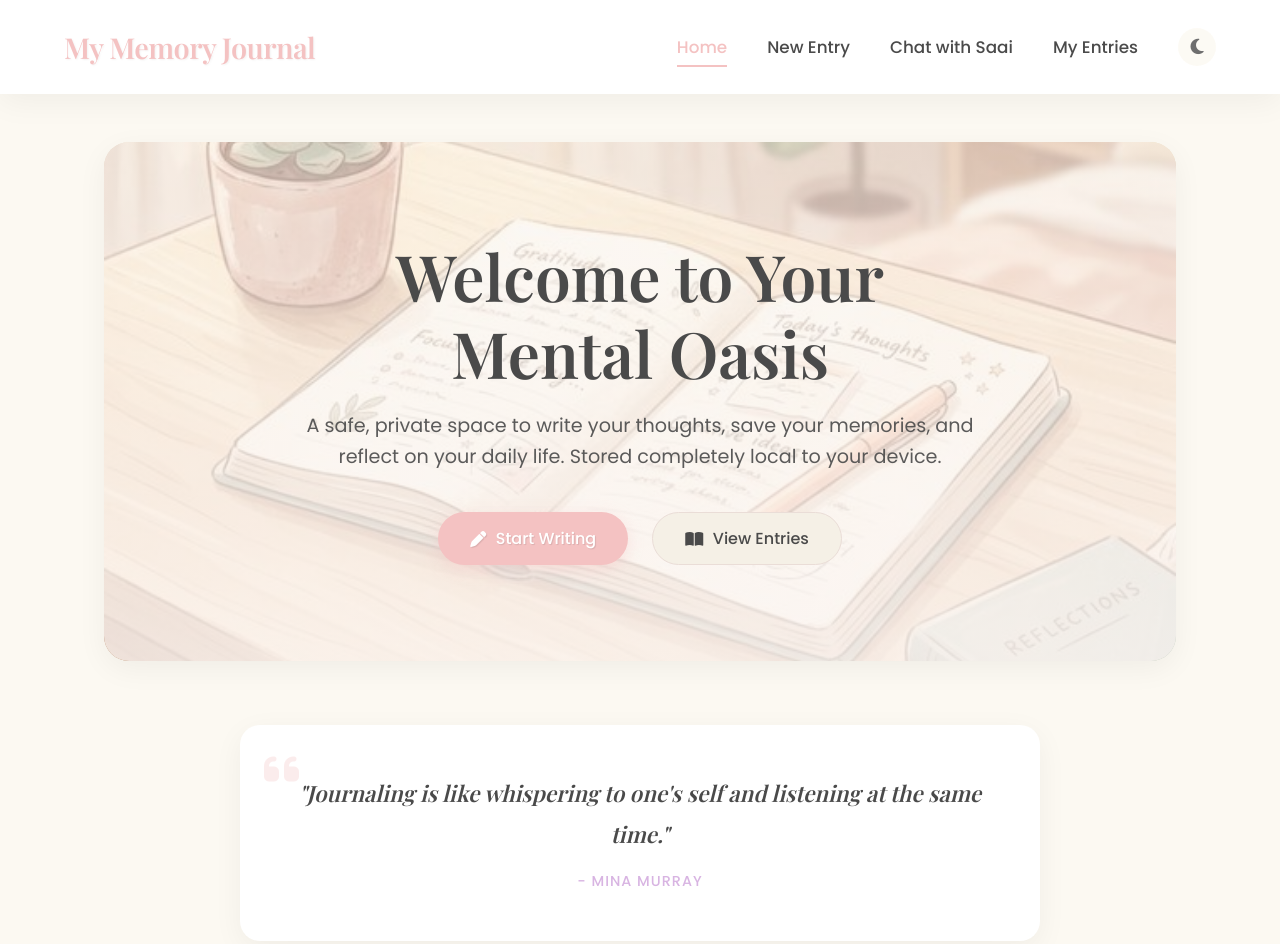
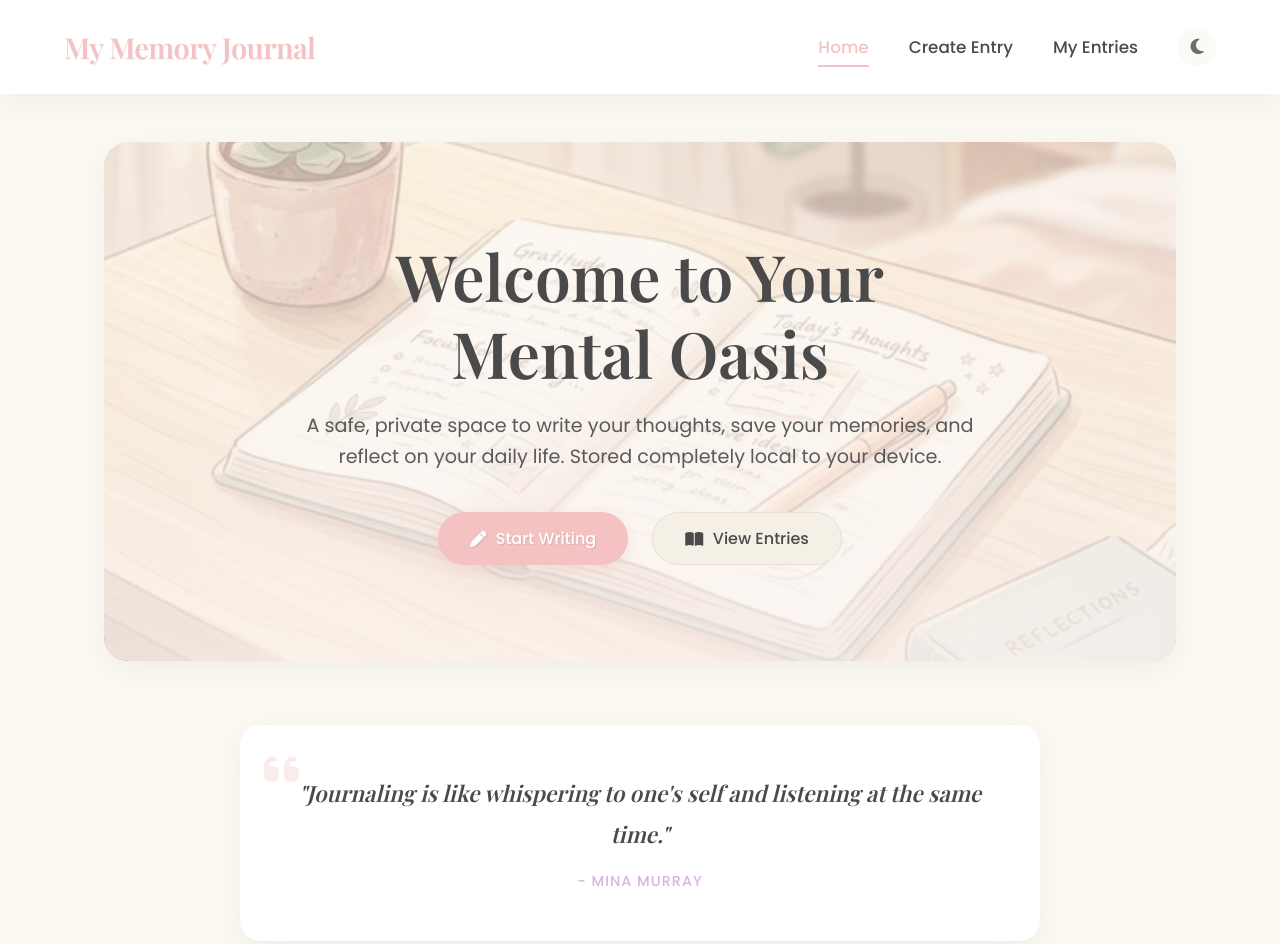
Before and after one commit to vikumkanishka/My-Memory-Journal, a plain HTML site: page index.html in a window 1280 px wide. Drawn offline with nearby package versions, Linux system fonts and the light colour scheme; a web font is replaced by a local one.

Commit message:
refactor(nav): remove chat link from home navigation

```diff
--- a/index.html
+++ b/index.html
@@ -13,8 +13,7 @@
     <div class="logo">My Memory Journal</div>
     <ul class="nav-links">
       <li><a href="index.html" class="active">Home</a></li>
-      <li><a href="new.html">New Entry</a></li>
-      <li><a href="saai.html">Chat with Saai</a></li>
+      <li><a href="new.html">Create Entry</a></li>
       <li><a href="entries.html">My Entries</a></li>
       <li>
         <button id="theme-toggle" class="icon-btn" title="Toggle Dark Mode">
```
